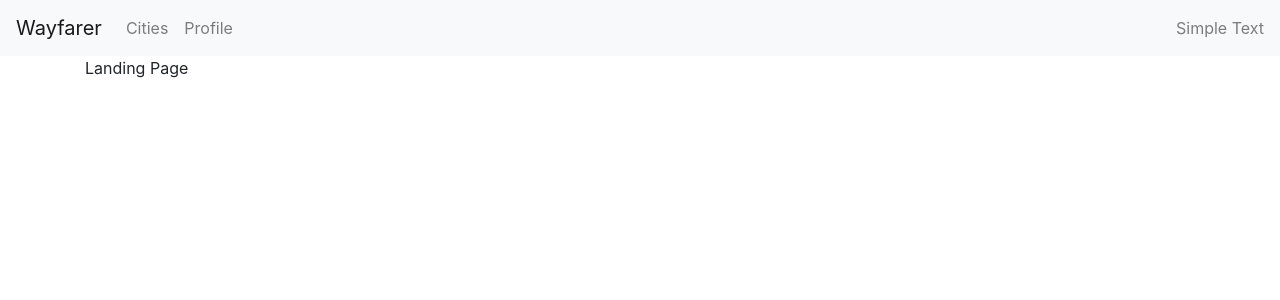
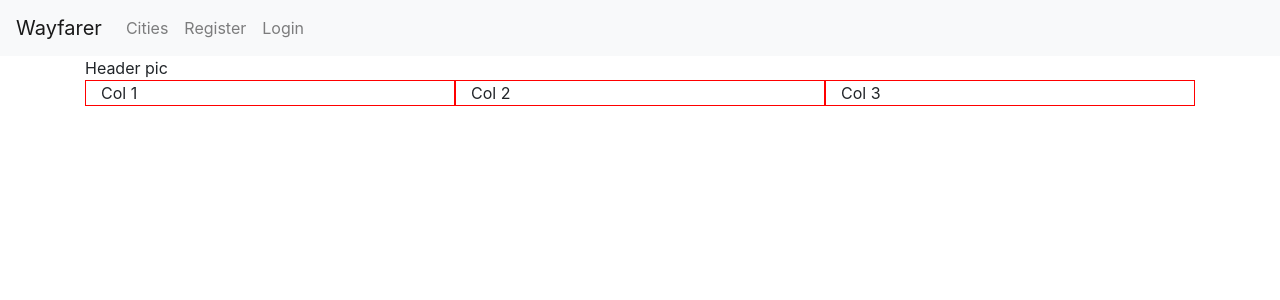
Before and after one commit to mcerritos/wayfarer, a React (Create React App) app: page / in a window 1280 px wide. Shown: the top 300 px of the page. Built offline with nearby package versions, Linux system fonts and the light colour scheme.

Commit message:
Modal created and added to navbar

```diff
--- a/src/App.js
+++ b/src/App.js
@@ -1,8 +1,8 @@
-import React, { Component } from 'react';
-import { withRouter } from 'react-router-dom'
+import React, { Component, useState } from 'react';
 import Routes from './config/routes'
 import Navigation from './components/Navigation'
-
+import UserModel from './models/user';
+import { withRouter } from 'react-router-dom'
 
 class App extends Component {
 
@@ -31,9 +31,12 @@ class App extends Component {
     render() {
         return (
             <>
-                <Navigation />
+                <Navigation currentUser={this.state.currentUser} logout={this.logout}/>
                 <div className="container">
-                    <Routes />
+                    <div>
+
+                    </div>
+                    <Routes currentUser={this.state.currentUser} setCurrentUser={this.setCurrentUser}/>
                 </div>
             </>
         );
--- a/src/components/Landing.js
+++ b/src/components/Landing.js
@@ -1,11 +1,26 @@
 import React, { Component } from 'react';
+
+import { Row, Col, Container } from 'reactstrap';
 
 class Landing extends Component {
     render() {
         return (
-            <div>
-                Landing Page
-            </div>
+            <Container>
+                <Row>
+                    Header pic
+                </Row>
+                <Row noGutters={false}>
+                    <Col style={{border: "1px solid red"}} md='4'>
+                        Col 1
+                    </Col>
+                    <Col style={{border: "1px solid red"}} md='4'>
+                        Col 2
+                    </Col>
+                    <Col style={{border: "1px solid red"}} md='4'>
+                        Col 3
+                    </Col>
+                </Row>
+            </Container>
         );
     }
 }
--- /dev/null
+++ b/src/components/LoginModal.js
@@ -0,0 +1,21 @@
+import React from 'react'
+import { Modal, ModalHeader, ModalBody, ModalFooter, Button } from 'reactstrap';
+
+
+const LoginModal = (props) => {
+    return (
+        <div>
+            <Modal centered={true} isOpen={props.toggleState} toggle={props.toggle}>
+                <ModalHeader toggle={props.toggle}>Login</ModalHeader>
+                <ModalBody>
+                    Login form stuff
+                </ModalBody>
+                <ModalFooter>
+                    <Button color="primary" onClick={props.toggle}>Submit</Button>
+                </ModalFooter>
+            </Modal>
+        </div>
+    )
+}
+
+export default LoginModal;
--- a/src/components/Navigation.js
+++ b/src/components/Navigation.js
@@ -1,26 +1,47 @@
 import React, { useState } from 'react';
-import { Collapse, Navbar, NavbarBrand, Nav, NavItem, NavLink, NavbarText, NavbarToggler} from 'reactstrap';
+import { Collapse, Navbar, NavbarBrand, Nav, NavItem, NavLink, NavbarToggler} from 'reactstrap';
 
-const Navigation = () => {
+import LoginModal from './LoginModal.js';
+
+const Navigation = (props) => {
+
         const [isOpen, setIsOpen] = useState(false);
+        const toggleNav = () => setIsOpen(!isOpen);
 
-        const toggle = () => setIsOpen(!isOpen);
+        const [modal, setModal] = useState(false);
+        const toggleModal = () => setModal(!modal);
 
         return (
             <Navbar color="light" light expand="md">
                 <NavbarBrand href="/">Wayfarer</NavbarBrand>
-                <NavbarToggler onClick={toggle} />
+                <NavbarToggler onClick={toggleNav} />
                 <Collapse isOpen={isOpen} navbar>
                 <Nav className="mr-auto" navbar>
                     <NavItem>
-                        <NavLink href="/cities/">Cities</NavLink>
+                        <NavLink href="/cities">Cities</NavLink>
                     </NavItem>
-                    <NavItem>
-                        <NavLink href="/profile/">Profile</NavLink>
-                    </NavItem>
+                    { props.currentUser ?
+                        <>
+                            <NavItem>
+                                <NavLink href="/profile">Profile</NavLink>
+                            </NavItem>
+                            <NavItem>
+                                <NavLink onClick={props.logout}>Logout</NavLink>
+                            </NavItem>
+                        </>
+                        :
+                        <>
+                            <NavItem>
+                                <NavLink href="/register">Register</NavLink>
+                            </NavItem>
+                            <NavItem>
+                                <NavLink onClick={toggleModal}>Login</NavLink>
+                            </NavItem>
+                        </>
+                    }
                 </Nav>
-                <NavbarText>Simple Text</NavbarText>
                 </Collapse>
+                <LoginModal toggle={toggleModal} toggleState={modal}/>
             </Navbar>
         );
 }
```
Also changed, not shown: src/components/PostModal.js (added, +21 -0 lines), public/img/sandiego.jpg (added).
